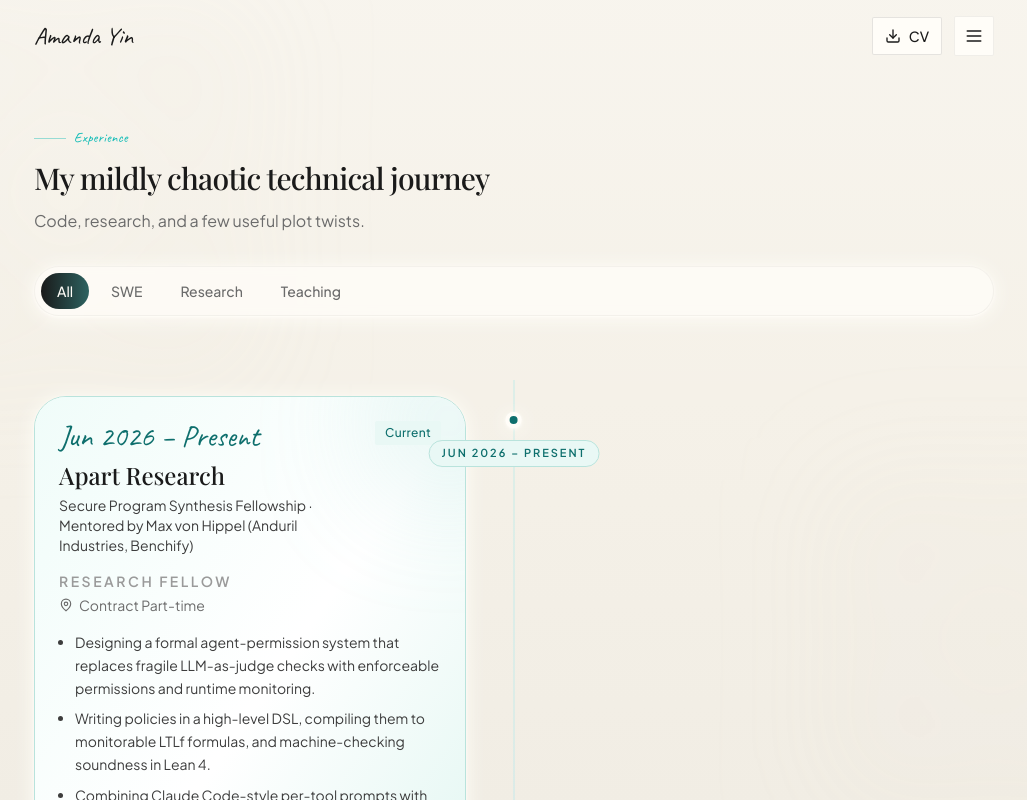
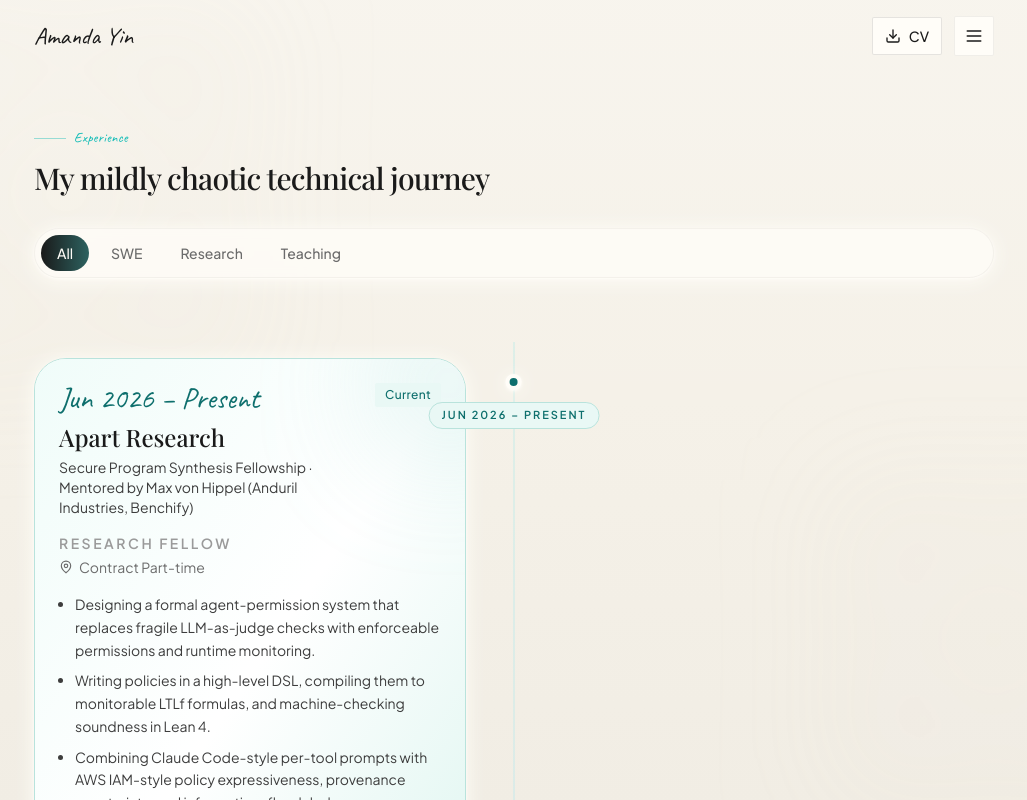
Before and after one commit to amanda-yin-x/amanda-yin-x.github.io, a Next.js app: page /experience in a window 1280 px wide. Shown: the top 800 px of the page, without its empty margins (126-1153 px from the left). Built offline with nearby package versions, Linux system fonts and the light colour scheme; a web font is replaced by a local one.

Commit message:
Remove experience subtitle

```diff
--- a/app/experience/page.tsx
+++ b/app/experience/page.tsx
@@ -82,7 +82,6 @@ export default function ExperiencePage() {
           <SectionHeader
             eyebrow="Experience"
             title="My mildly chaotic technical journey"
-            description="Code, research, and a few useful plot twists."
           />
 
           <Tabs defaultValue="all">
```
